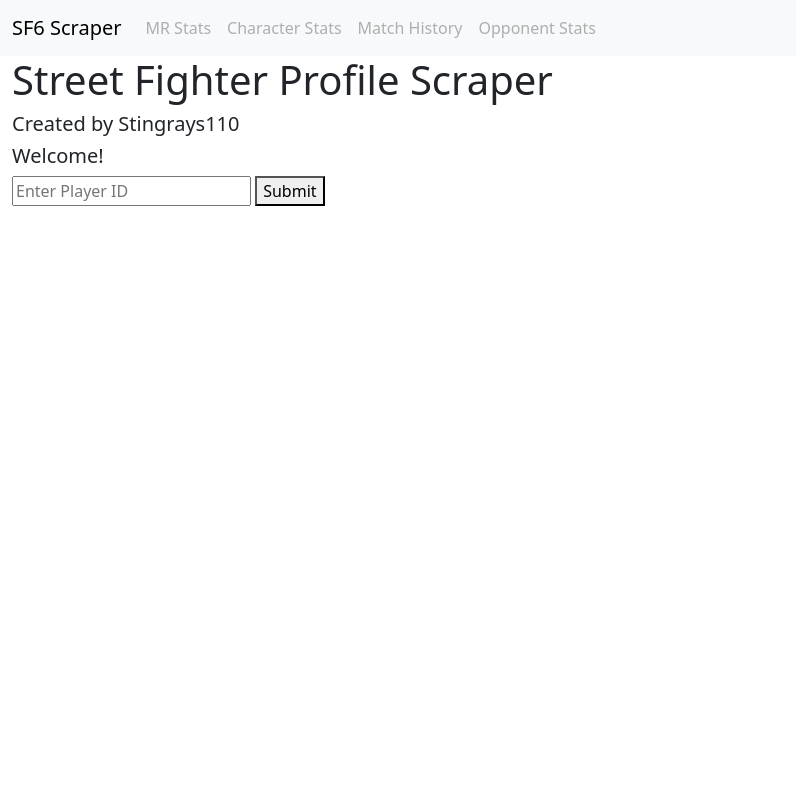
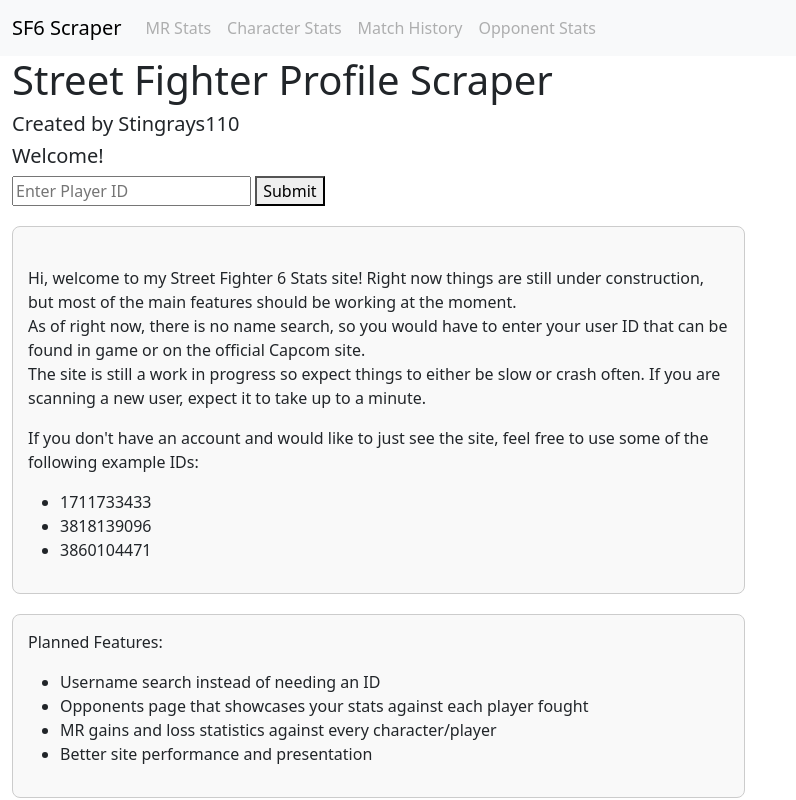
Before and after one commit to brodieberger/SF6Scraper, a Flask app: page /streetfighter/ in a window 1280 px wide. Shown: the whole page, without its empty margins (0-796 px from the left). Run offline with Flask 3, Linux system fonts and the light colour scheme.

Commit message:
Added information to homepage, updated database stuff

```diff
--- a/main.py
+++ b/main.py
@@ -25,7 +25,7 @@
             return redirect(url_for("streetfighter"))
 
         # Connect to database
-        mydb = mysql.connector.connect(host="localhost",user="root",password="",database="sf6scraper")
+        mydb = mysql.connector.connect(host=userpasswords.host, user=userpasswords.user, password=userpasswords.password, database=userpasswords.database)
         mycursor = mydb.cursor(dictionary=True)
 
         # Query for matches
@@ -46,7 +46,7 @@
 @app.route("/streetfighter/stats/<player_id>")
 def results(player_id):
     # Connect to database
-    mydb = mysql.connector.connect(host="localhost",user="root",password="",database="sf6scraper")
+    mydb = mysql.connector.connect(host=userpasswords.host, user=userpasswords.user, password=userpasswords.password, database=userpasswords.database)
     mycursor = mydb.cursor(dictionary=True)
 
     mycursor.execute("SELECT * FROM users WHERE player_id = %s", (player_id,))
@@ -73,7 +73,7 @@
 @app.route("/streetfighter/characters/<player_id>")
 def characters(player_id):
     # Connect to database
-    mydb = mysql.connector.connect(host="localhost",user="root",password="",database="sf6scraper")
+    mydb = mysql.connector.connect(host=userpasswords.host, user=userpasswords.user, password=userpasswords.password, database=userpasswords.database)
     mycursor = mydb.cursor(dictionary=True)
 
     # Query matches for the player
@@ -97,7 +97,7 @@
 @app.route("/streetfighter/matches/<player_id>")
 def matches(player_id):
     # Connect to database
-    mydb = mysql.connector.connect(host="localhost",user="root",password="",database="sf6scraper")
+    mydb = mysql.connector.connect(host=userpasswords.host, user=userpasswords.user, password=userpasswords.password, database=userpasswords.database)
     mycursor = mydb.cursor(dictionary=True)
 
     mycursor.execute("SELECT * FROM users WHERE player_id = %s", (player_id,))
@@ -123,7 +123,7 @@
 @app.route("/streetfighter/opponents/<player_id>")
 def opponents(player_id):
     # Connect to database
-    mydb = mysql.connector.connect(host="localhost",user="root",password="",database="sf6scraper")
+    mydb = mysql.connector.connect(host=userpasswords.host, user=userpasswords.user, password=userpasswords.password, database=userpasswords.database)
     mycursor = mydb.cursor(dictionary=True)
 
     mycursor.execute("SELECT * FROM users WHERE player_id = %s", (player_id,))
@@ -152,7 +152,7 @@
     import mysql.connector
 
     # Connect to the database
-    mydb = mysql.connector.connect(host="localhost",user="root",password="",database="sf6scraper")
+    mydb = mysql.connector.connect(host=userpasswords.host, user=userpasswords.user, password=userpasswords.password, database=userpasswords.database)
     mycursor = mydb.cursor(dictionary=True)
 
     # Define queries for different chart types
--- a/templates/opponents.html
+++ b/templates/opponents.html
@@ -7,7 +7,7 @@
 {% block nav_enabled4 %}active{% endblock %}
 
 {% block content %}
-<h5>Welcome {{username}}, these are your opponents.</h5>
+<h5>Welcome {{username}}, these are your opponents. This page is unfinished and is a duplicate of the MR stats page.</h5>
 
 
 <!-- Chart.js Line Chart -->
--- a/templates/streetfighter.html
+++ b/templates/streetfighter.html
@@ -12,6 +12,45 @@
     <input type="text" name="player_id" placeholder="Enter Player ID" required>
     <button type="submit">Submit</button>
 </form>
+<div class="col-lg-7" style="border: 1px solid #ccc; border-radius: 8px; padding: 15px; margin-top: 20px; background-color: #f9f9f9;">
+<p>
+    <br>Hi, welcome to my Street Fighter 6 Stats site! Right now things are still under construction, but most of the main features should be working at the moment.
+    <br>As of right now, there is no name search, so you would have to enter your user ID that can be found in game or on the official Capcom site.
+    <br>The site is still a work in progress so expect things to either be slow or crash often. If you are scanning a new user, expect it to take up to a minute.
+</p>
+<p>
+    If you don't have an account and would like to just see the site, feel free to use some of the following example IDs:
+    <ul>
+        <li>
+            1711733433
+        </li>
+        <li>
+            3818139096
+        </li>
+        <li>
+            3860104471
+        </li>
+    </ul>
+  </p>
+</div>
 
-
+<div class="col-lg-7" style="border: 1px solid #ccc; border-radius: 8px; padding: 15px; margin-top: 20px; background-color: #f9f9f9;">
+<p>
+    Planned Features:
+    <ul>
+        <li>
+            Username search instead of needing an ID
+        </li>
+        <li>
+            Opponents page that showcases your stats against each player fought
+        </li>
+        <li>
+            MR gains and loss statistics against every character/player
+        </li>
+        <li>
+            Better site performance and presentation
+        </li>
+    </ul>
+</p>
+</div>
 {% endblock %}
```
Also changed, not shown: scraper.py (+6 -8 lines).
